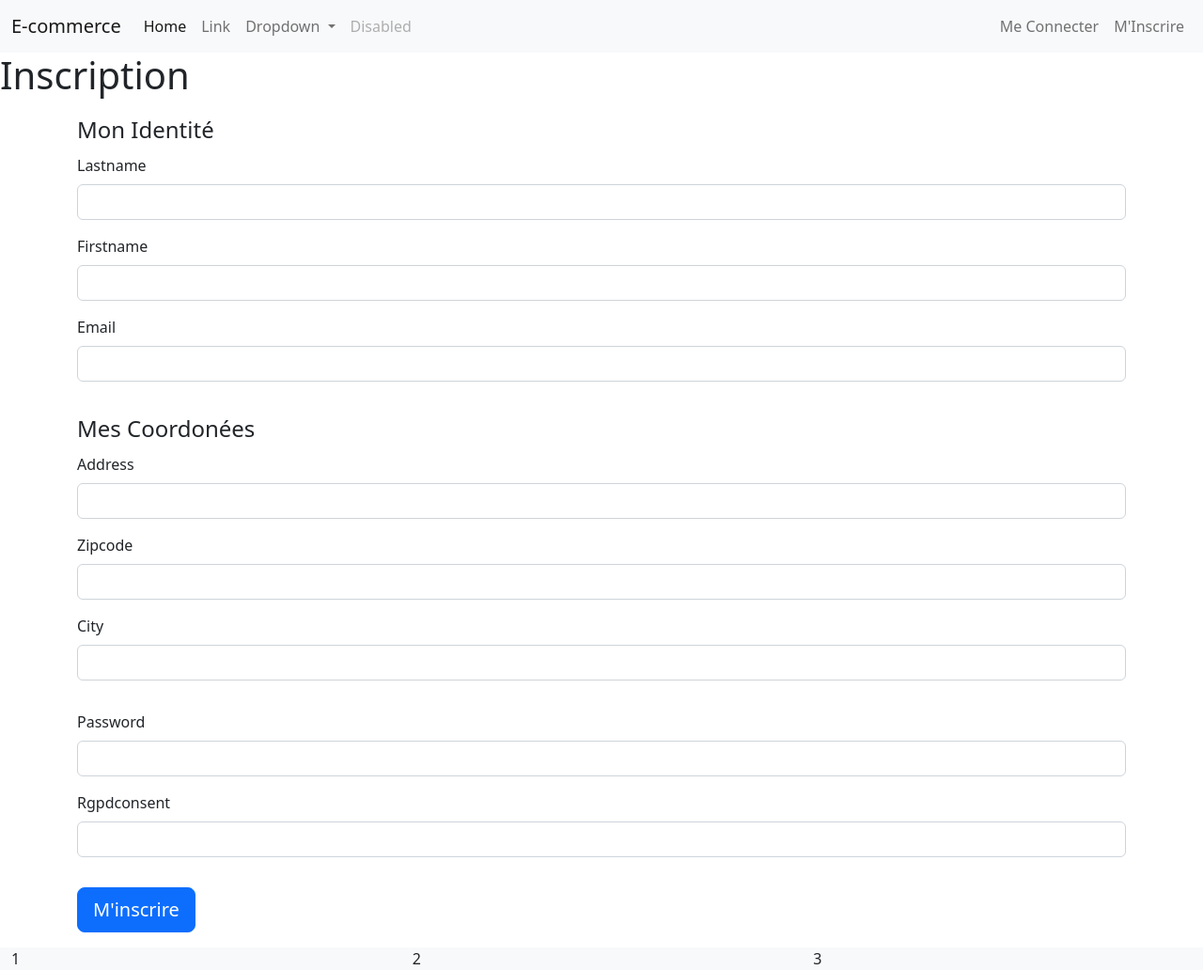
After one commit to B3n-J1/addToCard, a Symfony app: template templates/registration/register.html.twig in a window 1280 px wide. The commit adds this page. Shown: the whole page at 94% size. Run offline with Twig, Linux system fonts and the light colour scheme; the template is opened without the code that fills it, so the values that code supplies are empty; form fields are guessed from the names that the template uses; some libraries are stand-ins or nearby versions.

Commit message:
:rocket: Auth & Registration Users

```diff
--- a/src/Security/UsersAuthenticator.php
+++ b/src/Security/UsersAuthenticator.php
@@ -50,8 +50,8 @@ class UsersAuthenticator extends AbstractLoginFormAuthenticator
         }
 
         // For example:
-        // return new RedirectResponse($this->urlGenerator->generate('some_route'));
-        throw new \Exception('TODO: provide a valid redirect inside '.__FILE__);
+        return new RedirectResponse($this->urlGenerator->generate('app_main'));
+        // throw new \Exception('TODO: provide a valid redirect inside '.__FILE__);
     }
 
     protected function getLoginUrl(Request $request): string
--- a/templates/_partials/_nav.html.twig
+++ b/templates/_partials/_nav.html.twig
@@ -1,6 +1,6 @@
 <nav class="navbar navbar-expand-lg bg-light">
         <div class="container-fluid">
-            <a class="navbar-brand" href="#">Navbar</a>
+            <a class="navbar-brand" href="#">E-commerce</a>
             <button class="navbar-toggler" type="button" data-bs-toggle="collapse" data-bs-target="#navbarSupportedContent" aria-controls="navbarSupportedContent" aria-expanded="false" aria-label="Toggle navigation">
             <span class="navbar-toggler-icon"></span>
             </button>
@@ -27,10 +27,24 @@
                 <a class="nav-link disabled">Disabled</a>
                 </li>
             </ul>
-            <form class="d-flex" role="search">
-                <input class="form-control me-2" type="search" placeholder="Search" aria-label="Search">
-                <button class="btn btn-outline-success" type="submit">Search</button>
-            </form>
+            <ul class="navbar-nav ms-auto mb-2 mb-lg-0">
+            {% if app.user %}
+              <li class="nav-item">
+                <a href="" class="nav-link">Mon Compte</a>
+              </li>
+              <li class="nav-item">
+                <a href="{{ path('app_logout') }}" class="nav-link">Me Déconnecter</a>
+              </li>
+            {% else %}
+              <li class="nav-item">
+                <a href="{{ path('app_login') }}" class="nav-link">Me Connecter</a>
+              </li>
+              <li class="nav-item">
+                <a href="{{ path('app_register') }}" class="nav-link">M'Inscrire</a>
+              </li>
+            {% endif %}
+            </ul>
+
             </div>
         </div>
     </nav>
--- /dev/null
+++ b/templates/registration/register.html.twig
@@ -0,0 +1,33 @@
+{% extends 'base.html.twig' %}
+
+{% block title %}Inscription{% endblock %}
+
+{% block body %}
+  <h1>Inscription</h1>
+    <section class="container mt-3">
+        <div class="row">
+        <div class="col">
+            {{ form_start(registrationForm) }}
+            <fieldset class="mb-3">
+                <legend>Mon Identité</legend>
+                {{ form_row(registrationForm.lastname) }}
+                {{ form_row(registrationForm.firstname) }}
+                {{ form_row(registrationForm.email) }}
+            </fieldset>
+            <fieldset class="mb-3">
+                <legend>Mes Coordonées</legend>
+                {{ form_row(registrationForm.address) }}
+                {{ form_row(registrationForm.zipcode) }}
+                {{ form_row(registrationForm.city) }}
+            </fieldset>
+                {{ form_row(registrationForm.plainPassword, {
+                    label: 'Password'
+                }) }}
+            {{ form_row(registrationForm.RGPDConsent) }}
+
+            <button type="submit" class="btn btn-primary btn-lg my-3">M'inscrire</button>
+            {{ form_end(registrationForm) }}
+        </div>
+        </div>
+    </section>
+{% endblock %}
```
Also changed, not shown: src/Controller/RegistrationController.php (added, +49 -0 lines), src/Entity/Users.php (+5 -2 lines), src/Form/RegistrationFormType.php (added, +65 -0 lines), templates/security/login.html.twig (+13 -6 lines).
